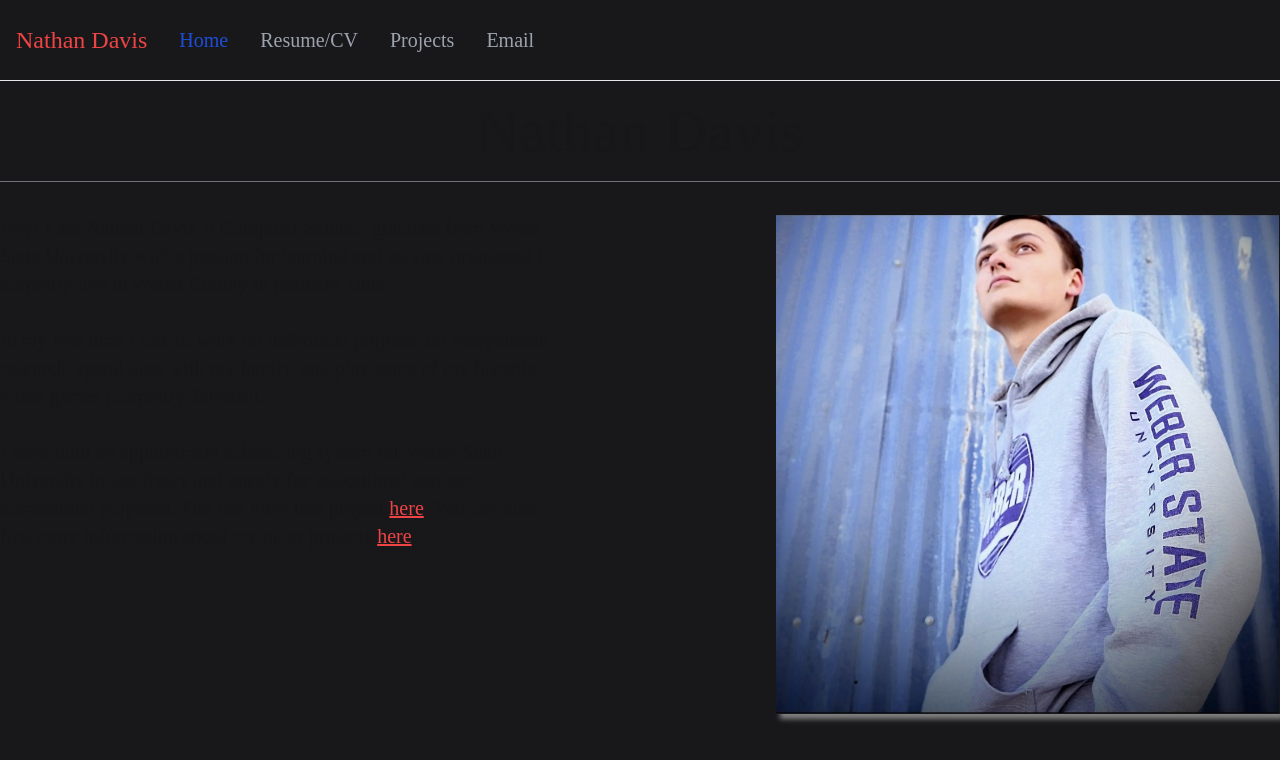
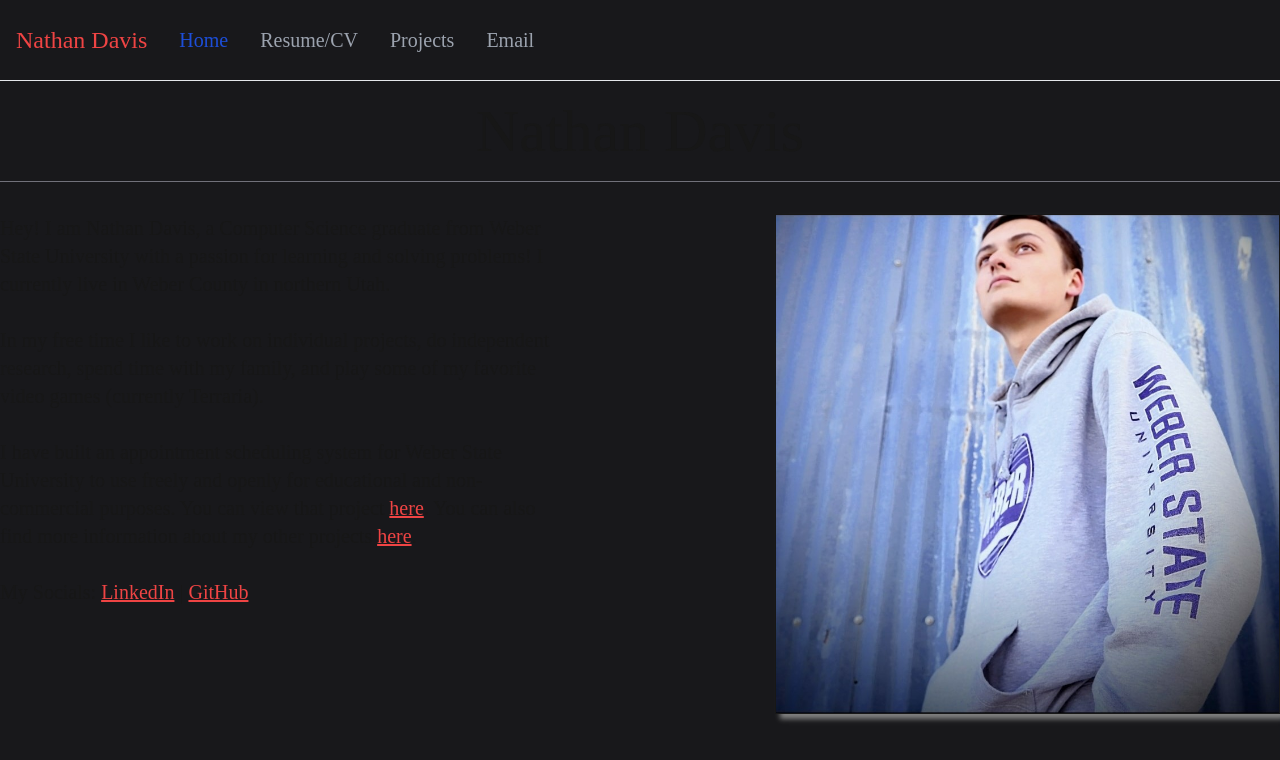
Before and after one commit to nathandavis18/nathandavis18.github.io, a Next.js app: page / in a window 1280 px wide. Shown: the top 760 px of the page. Built offline with nearby package versions, Linux system fonts and the light colour scheme.

Commit message:
added socials

```diff
--- a/src/app/page.js
+++ b/src/app/page.js
@@ -17,6 +17,8 @@ export default function Home() {
             I have built an appointment scheduling system for Weber State University to use freely and openly for educational and non-commercial purposes.
             You can view that project <a href="https://github.com/nathandavis18/Steamboat-Willie" target="_blank">here</a>.
             You can also find more information about my other projects <Link href="/Projects">here</Link>.
+            <br /> <br />
+            My Socials: <a href="https://linkedin.com/in/nathandavis18" target='_blank'>LinkedIn</a> | <a href="https://github.com/nathandavis18" target='_blank'>GitHub</a>
           </p>
         </div>
         <div className="col-span-1 place-items-end mx-full">
```
